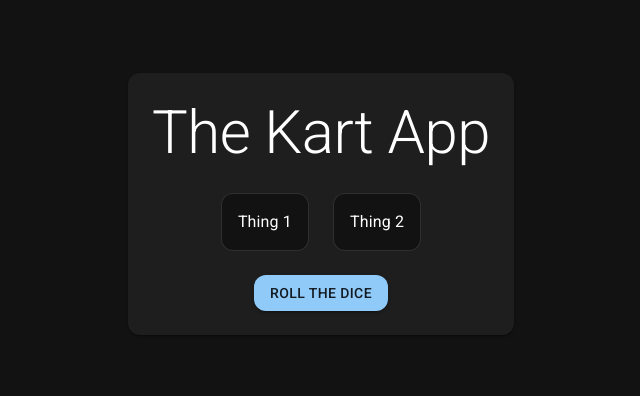
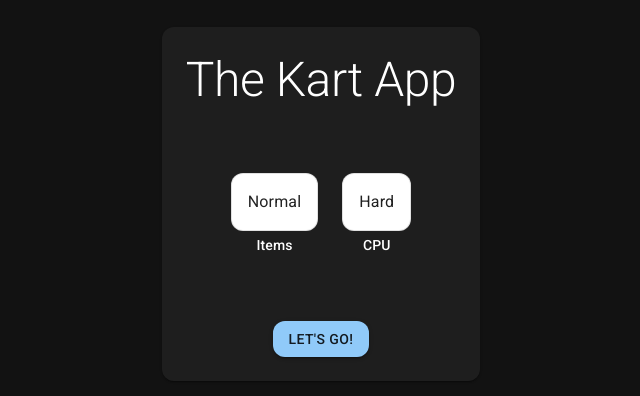
Before and after one commit to justinhaaheim/kart-app, a React (Vite) app: page / in a window 1280 px wide. Shown: the part 196-592 px from the top of the page, without its empty margins (319-959 px from the left). Built offline with nearby package versions, Linux system fonts and the light colour scheme.

Commit message:
Get nested theme working for slots

```diff
--- a/src/Picker.tsx
+++ b/src/Picker.tsx
@@ -5,9 +5,7 @@ import Paper from '@mui/material/Paper';
 import Stack from '@mui/material/Stack';
 import Typography from '@mui/material/Typography';
 
-const slotSx = {
-  padding: 2,
-};
+import Slot from './Slot';
 
 export default function Picker() {
   return (
@@ -15,17 +13,23 @@ export default function Picker() {
       <Stack spacing={3}>
         <Typography variant="h2">The Kart App</Typography>
 
-        <Stack direction="row" justifyContent="center" spacing={3}>
-          <Paper sx={slotSx} variant="outlined">
-            Thing 1
-          </Paper>
-          <Paper sx={slotSx} variant="outlined">
-            Thing 2
-          </Paper>
-        </Stack>
+        <Box sx={{padding: 5}}>
+          <Stack direction="row" justifyContent="center" spacing={3}>
+            <Slot
+              label="Items"
+              options={['Normal', 'Frantic']}
+              selectedIndex={null}
+            />
+            <Slot
+              label="CPU"
+              options={['Normal', 'Hard']}
+              selectedIndex={null}
+            />
+          </Stack>
+        </Box>
 
         <Box>
-          <Button variant="contained">Roll the dice</Button>
+          <Button variant="contained">Let's Go!</Button>
         </Box>
       </Stack>
     </Paper>
--- /dev/null
+++ b/src/Slot.tsx
@@ -0,0 +1,33 @@
+import Paper from '@mui/material/Paper';
+import Stack from '@mui/material/Stack';
+import {ThemeProvider} from '@mui/material/styles';
+import Typography from '@mui/material/Typography';
+
+import getTheme from './getTheme';
+
+type Props = {
+  label: string;
+  options: Array<React.ReactNode>;
+  selectedIndex: number | null;
+};
+
+const lightTheme = getTheme({mode: 'light'});
+console.log('lightTheme', lightTheme);
+
+export default function Slot({label, options, selectedIndex}: Props) {
+  return (
+    <ThemeProvider theme={lightTheme}>
+      <Stack spacing={0.5}>
+        <Paper
+          sx={{
+            // backgroundColor: '#fff',
+            padding: 2,
+          }}
+          variant="outlined">
+          {options[selectedIndex ?? Math.floor(Math.random() * options.length)]}
+        </Paper>
+        <Typography variant="subtitle2">{label}</Typography>
+      </Stack>
+    </ThemeProvider>
+  );
+}
--- a/src/theme.ts
+++ b/src/getTheme.ts
@@ -20,11 +20,19 @@ import {createTheme} from '@mui/material/styles';
 // const htmlFontSizeObject =
 //   htmlFontSize == null ? {} : {htmlFontSize: htmlFontSize};
 
-const theme = createTheme({
-  palette: {
-    mode: 'dark',
-  },
-  shape: {borderRadius: 12},
-});
+function getTheme({mode}: {mode: 'dark' | 'light'}) {
+  return createTheme({
+    palette: {
+      mode: mode,
+    },
+    shape: {borderRadius: 12},
+    typography: {
+      h1: {
+        fontSize: '4rem',
+      },
+      h2: {fontSize: '3rem'},
+    },
+  });
+}
 
-export default theme;
+export default getTheme;
--- a/src/main.tsx
+++ b/src/main.tsx
@@ -11,11 +11,13 @@ import React from 'react';
 import ReactDOM from 'react-dom/client';
 
 import App from './App.tsx';
-import theme from './theme';
+import getTheme from './getTheme.ts';
+
+const darkTheme = getTheme({mode: 'dark'});
 
 ReactDOM.createRoot(document.getElementById('root')!).render(
   <React.StrictMode>
-    <ThemeProvider theme={theme}>
+    <ThemeProvider theme={darkTheme}>
       <CssBaseline enableColorScheme />
       <App />
     </ThemeProvider>
```
